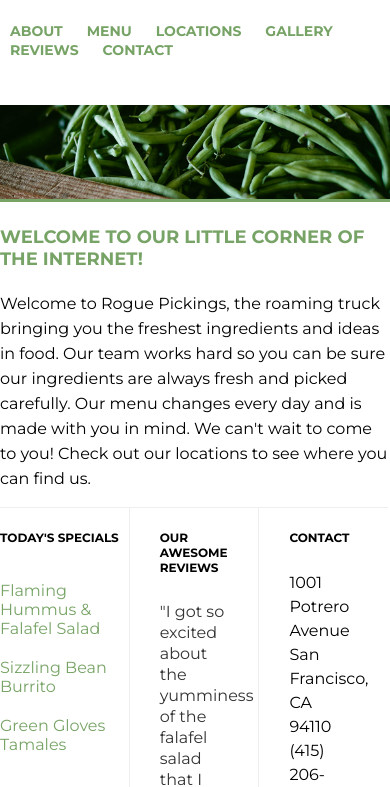
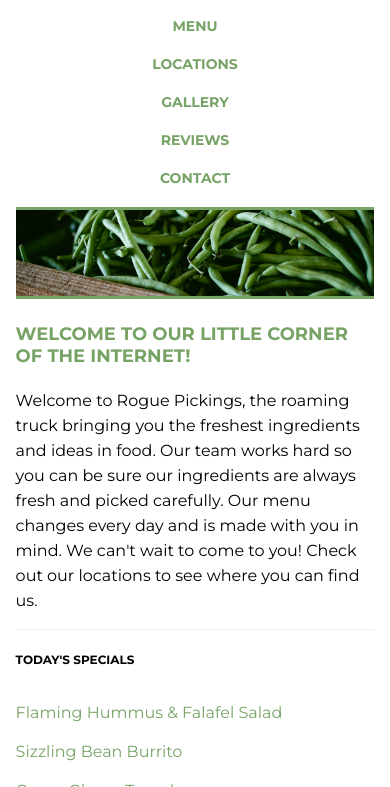
Before and after one commit to krzwier/rogue-pickings, a plain HTML site: page index.html in a window 390 px wide. Shown: the part 138-925 px from the top of the page. Drawn offline with Linux system fonts and the light colour scheme; a web font is replaced by a local one.

Commit message:
Style flex divs for mobile

```diff
--- a/css/main.css
+++ b/css/main.css
@@ -1,25 +1,35 @@
 body {
+    width: 92%;
+    margin: 0 4%;
     font-family: 'Montserrat', Helvetica, Arial, sans-serif;
+    display: flex;
+    justify-content: center;
+    align-items: center;
 }
 
-.container{
+.container {
     max-width: 1200px;
     margin: 0 auto;
+    display: flex;
+    flex-flow: column nowrap;
+    justify-content: center;
+    align-items: center;
 }
 
-h1,
-h2,
-h3 {
+h1, h2, h3 {
     color: black;
     text-transform: uppercase;
     font-weight: 700;
 }
+
 h1 {
     font-size: 30px;
 }
+
 h2 {
     font-size: 18px;
 }
+
 h3 {
     font-size: 12px;
 }
@@ -27,106 +37,96 @@ h3 {
 p {
     font-size: 14px;
     line-height: 21px;
-    padding: 0 30px;
 }
 
 /*The widths are in a percentage!*/
+
 header {
-	height: 110px;
     border-bottom: 3px solid #77a466;
-	margin: 0 auto;
+    display: flex;
+    flex-flow: row wrap;
+    justify-content: center;
+    align-items: center;
 }
 
 header h1 {
-	float: left;
-	margin: 0;
-	padding: 38px 0;
+    margin: 30px 0;
 }
+
 header h1 span {
     color: #77a466;
 }
 
 header nav {
-	float: right;
-	padding: 46px 0;
+    margin: 10px 0;
+    display: flex;
+    justify-content: center;
+    align-items: center;
 }
+
 header nav ul {
     margin: 0;
     padding: 0;
+    display: flex;
+    flex-flow: column nowrap;
+    justify-content: center;
+    align-items: center;
 }
+
 header nav ul li {
     text-transform: uppercase;
     font-weight: 700;
     font-size: 14px;
-	padding: 0 10px;
+    padding: 10px 0;
     display: inline;
 }
-header nav ul li a{
+
+header nav ul li a {
     text-decoration: none;
-	color:#77a466;
+    color: #77a466;
 }
 
 /*The widths are in a percentage!*/
-.top-section,
-.bottom-section {
+
+.top-section, .bottom-section {
     margin: 0 auto;
-	clear: both;
+    display: flex;
+    flex-flow: column nowrap;
 }
 
-.main-image {
-	height: auto;
-	float: left;
-}
 .main-image img {
     width: 100%;
     border-bottom: 3px solid #77a466;
 }
 
-.main-title {
-	height: auto;
-	float: left;
-}
 .main-title h2 {
     text-align: left;
     padding: 5px 0;
     color: #77a466;
 }
+
 .main-title p {
     padding: 0;
     font-size: 16px;
     line-height: 25px;
 }
 
-.section-one,
-.section-two,
-.section-three {
-	width: 33%;
-	height: auto;
-	float: left;
+.section-one, .section-two, .section-three {
     border-top: 1px solid #eee;
 }
 
-.section-one h3 {
+h3 {
     padding: 10px 0;
-}
-
-.section-two {
-	border-left: 1px solid #eee;
-	border-right: 1px solid #eee;
-}
-
-.section-two h3,
-.section-three h3 {
-	padding: 10px 30px;
 }
 
 .menu {
     list-style: none;
     padding: 0;
 }
+
 .menu li {
     padding: 10px 0;
-	color:#77a466;
+    color: #77a466;
 }
 
 .reviews {
@@ -141,13 +141,15 @@ header nav ul li a{
 }
 
 /*The widths are in a percentage!*/
+
 footer {
-	height: 50px;
     border-top: 3px solid #eee;
-	margin: 0 auto;
-	clear: both;
     text-align: center;
+    display: flex;
+    justify-content: center;
+    align-items: center;
 }
+
 footer span {
     font-family: 'Galada', cursive;
     text-transform: lowercase;
```
Also changed, not shown: index.html (+1 -4 lines). Lines whose indentation alone changed are shown as unchanged.
